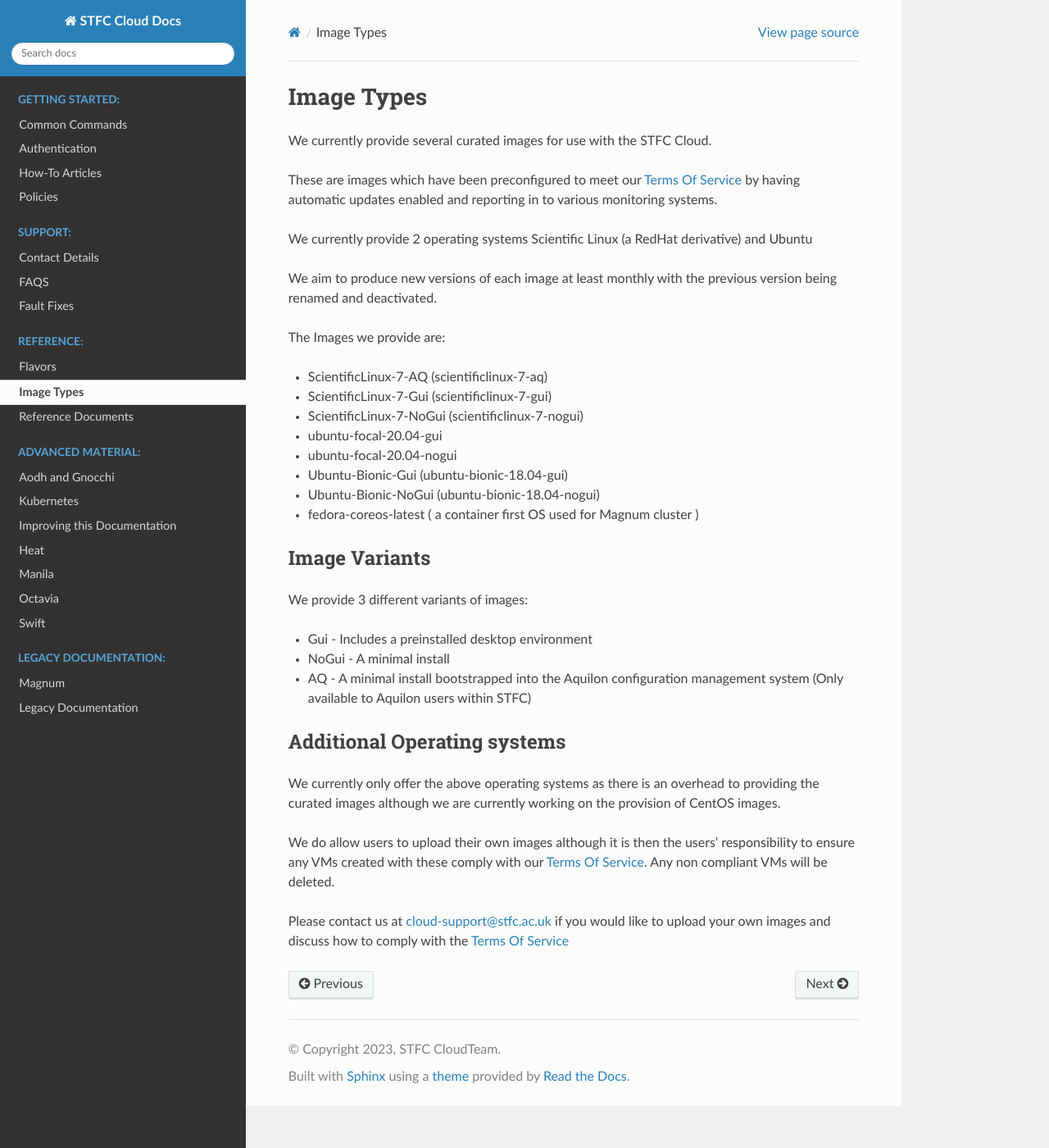
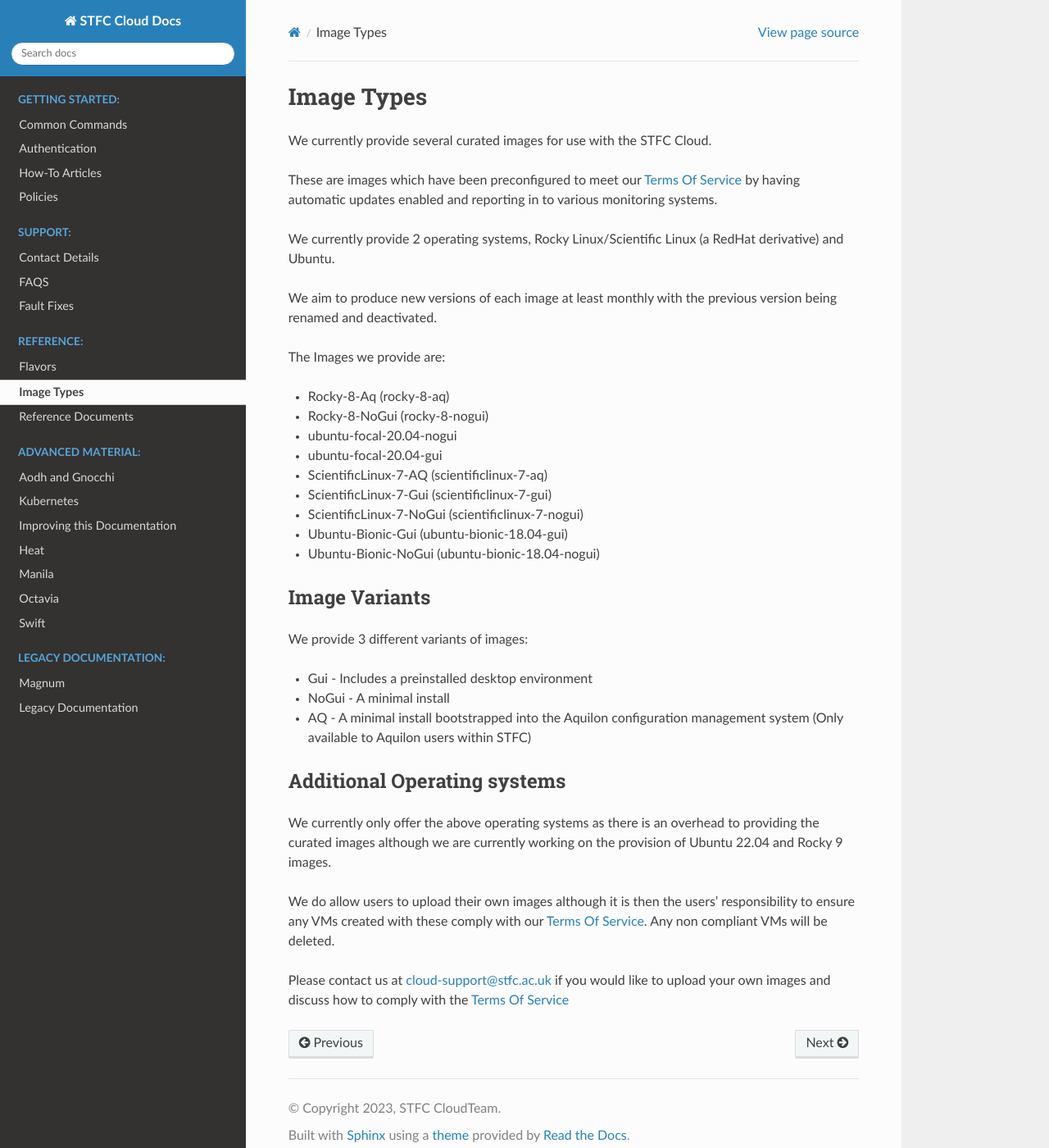
Before and after one commit to stfc/cloud-docs, a Sphinx documentation site: the page built from source/ImageTypes.rst, in a window 1280 px wide and 1400 px high. Shown: the whole window at 82% size. Built offline with Sphinx 7.4.7 and the Read the Docs theme 2.0.0, drawn with Linux system fonts in a browser that asks for light colours.

Commit message:
Update docs for image types
This should better reflect our current offering and clears up some nits
too

```diff
--- a/source/ImageTypes.rst
+++ b/source/ImageTypes.rst
@@ -6,20 +6,21 @@ We currently provide several curated images for use with the STFC Cloud.
 
 These are images which have been preconfigured to meet our :ref:`tos` by having automatic updates enabled and reporting in to various monitoring systems.
 
-We currently provide 2 operating systems Scientific Linux (a RedHat derivative) and Ubuntu
+We currently provide 2 operating systems, Rocky Linux/Scientific Linux (a RedHat derivative) and Ubuntu.
 
 We aim to produce new versions of each image at least monthly with the previous version being renamed and deactivated.
 
 The Images we provide are:
 
+- Rocky-8-Aq (rocky-8-aq)
+- Rocky-8-NoGui (rocky-8-nogui)
+- ubuntu-focal-20.04-nogui
+- ubuntu-focal-20.04-gui
 - ScientificLinux-7-AQ (scientificlinux-7-aq)
 - ScientificLinux-7-Gui (scientificlinux-7-gui)
 - ScientificLinux-7-NoGui (scientificlinux-7-nogui)
-- ubuntu-focal-20.04-gui
-- ubuntu-focal-20.04-nogui
 - Ubuntu-Bionic-Gui (ubuntu-bionic-18.04-gui)
 - Ubuntu-Bionic-NoGui (ubuntu-bionic-18.04-nogui)
-- fedora-coreos-latest ( a container first OS used for Magnum cluster )
 
 ###############
 Image Variants
@@ -33,7 +34,7 @@ We provide 3 different variants of images:
 ############################
 Additional Operating systems
 ############################
-We currently only offer the above operating systems as there is an overhead to providing the curated images although we are currently working on the provision of CentOS images.
+We currently only offer the above operating systems as there is an overhead to providing the curated images although we are currently working on the provision of Ubuntu 22.04 and Rocky 9 images.
 
 We do allow users to upload their own images although it is then the users' responsibility to ensure any VMs created with these comply with our :ref:`tos`. Any non compliant VMs will be deleted.
 
```
